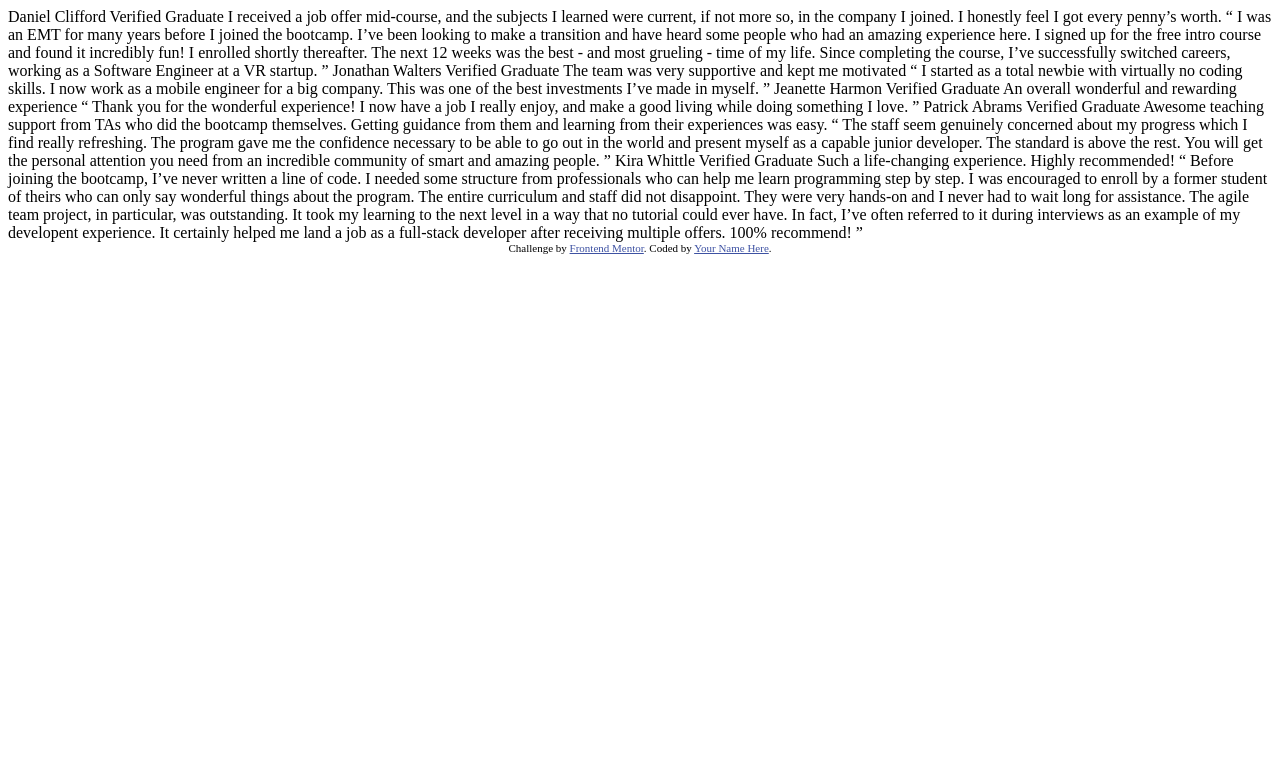
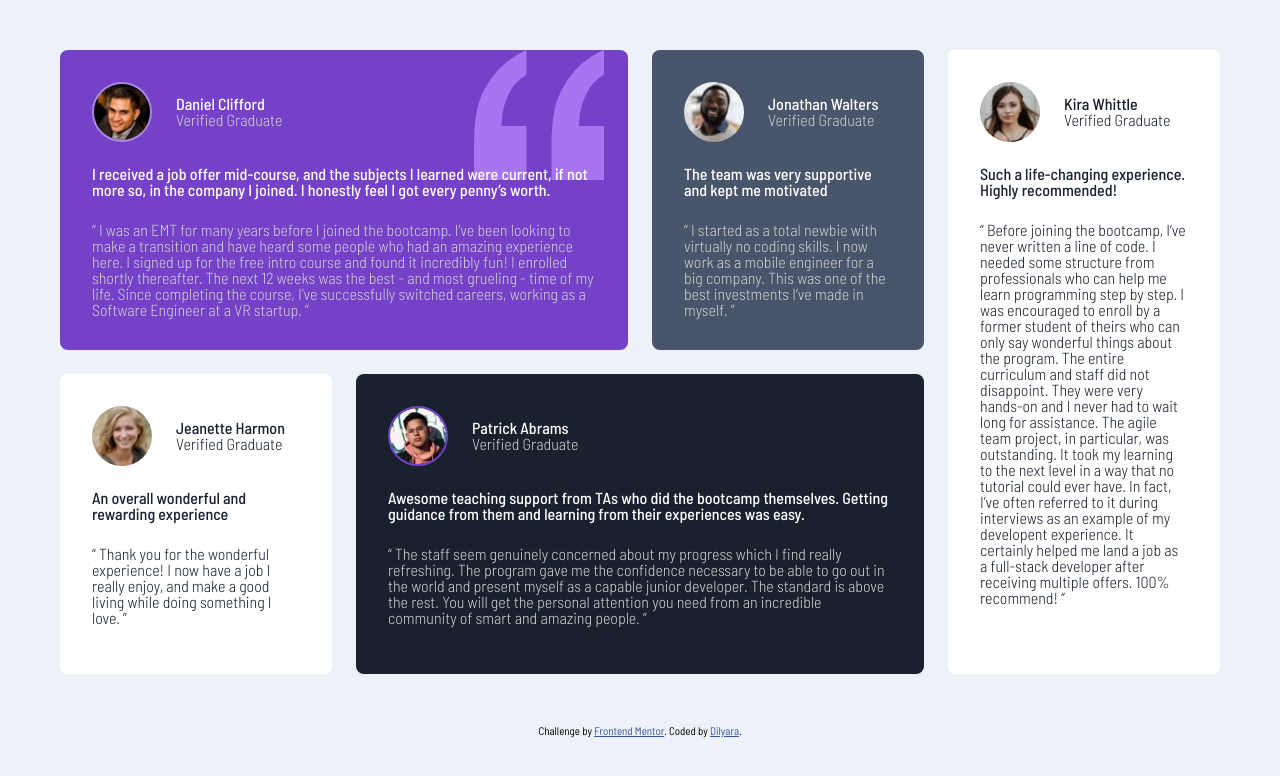
Before and after one commit to Dilyara1/testimonials-grid-section-main, a plain HTML site: page index.html in a window 1280 px wide. Drawn offline with Linux system fonts and the light colour scheme.

Commit message:
feat: testimonials

```diff
--- a/index.html
+++ b/index.html
@@ -7,58 +7,96 @@
   <link rel="icon" type="image/png" sizes="32x32" href="./images/favicon-32x32.png">
 
   <title>Frontend Mentor | [Challenge Name Here]</title>
-
-  <!-- Feel free to remove these styles or customise in your own stylesheet 👍 -->
-  <style>
-    .attribution { font-size: 11px; text-align: center; }
-    .attribution a { color: hsl(228, 45%, 44%); }
-  </style>
+  <link rel="preconnect" href="https://fonts.googleapis.com">
+  <link rel="preconnect" href="https://fonts.gstatic.com" crossorigin>
+  <link href="https://fonts.googleapis.com/css2?family=Barlow+Semi+Condensed:ital,wght@0,100;0,200;0,300;0,400;0,500;0,600;0,700;0,800;0,900;1,100;1,200;1,300;1,400;1,500;1,600;1,700;1,800;1,900&family=Inter:ital,opsz,wght@0,14..32,100..900;1,14..32,100..900&family=Outfit:wght@100..900&display=swap" rel="stylesheet">
+  <link rel="stylesheet" href="./styles.css">
 </head>
 <body>
-  Daniel Clifford
-  Verified Graduate
-
-  I received a job offer mid-course, and the subjects I learned were current, if not more so,
-  in the company I joined. I honestly feel I got every penny’s worth.
-
+  <main>
+    <section>
+      <article class="testimonial testimonial--1">
+        <figure>
+          <img class="testimonial__image" src="./images/image-daniel.jpg" alt="Daniel" />
+          <figcaption>
+            <p class="testimonial__author-name">Daniel Clifford</p>
+            <p class="testimonial__author-subtitle">Verified Graduate</p>
+          </figcaption>
+        </figure>
+        <blockquote class="testimonial__blockquote">
+          <p class="testimonial__title">I received a job offer mid-course, and the subjects I learned were current, if not more so,
+            in the company I joined. I honestly feel I got every penny’s worth.</h1>
+          <p class="testimonial__subtitle">
             “ I was an EMT for many years before I joined the bootcamp. I’ve been looking to make a
     transition and have heard some people who had an amazing experience here. I signed up
     for the free intro course and found it incredibly fun! I enrolled shortly thereafter.
     The next 12 weeks was the best - and most grueling - time of my life. Since completing
     the course, I’ve successfully switched careers, working as a Software Engineer at a VR startup. ”
-
-  Jonathan Walters
-  Verified Graduate
-
-  The team was very supportive and kept me motivated
-
+          </p>
+        </blockquote>
+      </article>
+      <article class="testimonial testimonial--2">
+        <figure>
+          <img class="testimonial__image" src="./images/image-jonathan.jpg" alt="Jonathan" />
+          <figcaption>
+            <p class="testimonial__author-name">Jonathan Walters</p>
+            <p class="testimonial__author-subtitle">Verified Graduate</p>
+          </figcaption>
+        </figure>
+        <blockquote class="testimonial__blockquote">
+          <p class="testimonial__title">The team was very supportive and kept me motivated</h1>
+          <p class="testimonial__subtitle">
             “ I started as a total newbie with virtually no coding skills. I now work as a mobile engineer
             for a big company. This was one of the best investments I’ve made in myself. ”
-
-  Jeanette Harmon
-  Verified Graduate
-
-  An overall wonderful and rewarding experience
-
+          </p>
+        </blockquote>
+      </article>
+      <article class="testimonial testimonial--3">
+        <figure>
+          <img class="testimonial__image" src="./images/image-jeanette.jpg" alt="Jeanette" />
+          <figcaption>
+            <p class="testimonial__author-name">Jeanette Harmon</p>
+            <p class="testimonial__author-subtitle">Verified Graduate</p>
+          </figcaption>
+        </figure>
+        <blockquote class="testimonial__blockquote">
+          <p class="testimonial__title"> An overall wonderful and rewarding experience</h1>
+          <p class="testimonial__subtitle">
             “ Thank you for the wonderful experience! I now have a job I really enjoy, and make a good living
             while doing something I love. ”
-
-  Patrick Abrams
-  Verified Graduate
-
-  Awesome teaching support from TAs who did the bootcamp themselves. Getting guidance from them and
-  learning from their experiences was easy.
-
+          </p>
+        </blockquote>
+      </article>
+      <article class="testimonial testimonial--4">
+        <figure>
+          <img class="testimonial__image" src="./images/image-patrick.jpg" alt="Patrick" />
+          <figcaption>
+            <p class="testimonial__author-name"> Patrick Abrams</p>
+            <p class="testimonial__author-subtitle">Verified Graduate</p>
+          </figcaption>
+        </figure>
+        <blockquote class="testimonial__blockquote">
+          <p class="testimonial__title">Awesome teaching support from TAs who did the bootcamp themselves. Getting guidance from them and
+            learning from their experiences was easy.</h1>
+          <p class="testimonial__subtitle">
             “ The staff seem genuinely concerned about my progress which I find really refreshing. The program
             gave me the confidence necessary to be able to go out in the world and present myself as a capable
             junior developer. The standard is above the rest. You will get the personal attention you need from
             an incredible community of smart and amazing people. ”
-
-  Kira Whittle
-  Verified Graduate
-
-  Such a life-changing experience. Highly recommended!
-
+          </p>
+        </blockquote>
+      </article>
+      <article class="testimonial testimonial--5">
+        <figure>
+          <img class="testimonial__image" src="./images/image-kira.jpg" alt="Kira" />
+          <figcaption>
+            <p class="testimonial__author-name">Kira Whittle</p>
+            <p class="testimonial__author-subtitle">Verified Graduate</p>
+          </figcaption>
+        </figure>
+        <blockquote class="testimonial__blockquote">
+          <p class="testimonial__title">Such a life-changing experience. Highly recommended!</h1>
+          <p class="testimonial__subtitle">
             “ Before joining the bootcamp, I’ve never written a line of code. I needed some structure from
     professionals who can help me learn programming step by step. I was encouraged to enroll by a former
     student of theirs who can only say wonderful things about the program. The entire curriculum and staff
@@ -67,10 +105,14 @@
     could ever have. In fact, I’ve often referred to it during interviews as an example of my developent
     experience. It certainly helped me land a job as a full-stack developer after receiving multiple offers.
     100% recommend! ”
-
-  <div class="attribution">
+          </p>
+        </blockquote>
+      </article>
+    </section>
+  </main>
+  <footer class="attribution">
     Challenge by <a href="https://www.frontendmentor.io?ref=challenge" target="_blank">Frontend Mentor</a>.
-    Coded by <a href="#">Your Name Here</a>.
-  </div>
+    Coded by <a href="#">Dilyara</a>.
+  </footer>
 </body>
 </html>
--- /dev/null
+++ b/styles.css
@@ -0,0 +1,176 @@
+* {
+    margin: 0;
+    padding: 0;
+    box-sizing: border-box;
+}
+
+body {
+    font-size: 13px;
+    font-family: "Barlow Semi Condensed", serif;
+    background-color: hsl(210, 46%, 95%);
+    height: 100vh;
+}
+
+main {
+    width: 100%;
+    padding: 50px 24px;
+}
+
+section {
+    display: grid;
+    gap: 24px;
+}
+
+.testimonial {
+    width: 100%;
+    max-width: 600px;
+    border-radius: 8px;
+    padding: 32px;
+}
+
+.testimonial--1 {
+    background-color: hsl(263, 55%, 52%);
+    background-image: url(./images/bg-pattern-quotation.svg);
+    background-repeat: no-repeat;
+    background-position: calc(100% - 24px) 0;
+    background-size: 130px 130px;
+}
+
+.testimonial--1 .testimonial__title, .testimonial--1 .testimonial__author-name,
+.testimonial--2 .testimonial__title, .testimonial--2 .testimonial__author-name,
+.testimonial--4 .testimonial__title, .testimonial--4 .testimonial__author-name {
+    color: white;
+}
+
+.testimonial--1 .testimonial__subtitle,.testimonial--1 .testimonial__author-subtitle,
+.testimonial--2 .testimonial__subtitle,.testimonial--2 .testimonial__author-subtitle,
+.testimonial--4 .testimonial__subtitle,.testimonial--4 .testimonial__author-subtitle  {
+    color: hsl(0, 0%, 81%);
+}
+
+.testimonial--1 .testimonial__image {
+    border: 2px solid hsl(263, 55%, 70%);
+}
+
+.testimonial--2 {
+    background-color: hsl(217, 19%, 35%);
+}
+
+.testimonial--3, .testimonial--5 {
+    background-color: white;
+}
+
+.testimonial--3 .testimonial__title, .testimonial--3 .testimonial__author-name,
+.testimonial--5 .testimonial__title, .testimonial--5 .testimonial__author-name  {
+    color: hsl(219, 29%, 14%);
+}
+
+.testimonial--3 .testimonial__subtitle, .testimonial--3  .testimonial__author-subtitle,
+.testimonial--5 .testimonial__subtitle, .testimonial--5 .testimonial__author-subtitle {
+    color: hsl(219, 29%, 14%);
+}
+
+.testimonial--4 {
+    background-color: hsl(219, 29%, 14%);
+}
+
+.testimonial--4 .testimonial__image {
+    border: 2px solid hsl(263, 55%, 52%)
+}
+
+figure {
+    display: flex;
+    justify-content: start;
+    align-items: center;
+    gap: 24px;
+}
+
+.testimonial__image {
+    width: 60px;
+    height: 60px;
+    border-radius: 50%;
+    object-fit: cover;
+}
+
+.testimonial__title, .testimonial__author-name  {
+    font-weight: 500;
+}
+
+.testimonial__subtitle, .testimonial__author-subtitle  {
+    font-weight: 300;
+}
+
+.testimonial__blockquote {
+    margin-top: 24px;
+}
+
+.testimonial__title {
+    margin-bottom: 24px;
+    line-height: 1.5;
+    font-size: 1.5rem;
+}
+
+.testimonial__author-name, .testimonial__author-subtitle, .testimonial__subtitle {
+    font-size: 1rem;
+    line-height: 1.5;
+}
+
+.attribution { font-size: 11px; text-align: center; }
+.attribution a { color: hsl(228, 45%, 44%); }
+
+/* Desktop (1024px) */
+@media (min-width: 1024px) {
+    main {
+        margin: 0 auto;
+        padding: 50px 60px;
+    }
+    section {
+        grid-template-columns: repeat(auto-fill, minmax(250px, 1fr));
+        grid-template-rows: repeat(2, 1fr);
+        place-content: center;
+        gap: 24px;
+    }
+
+    .testimonial {
+        max-width: none;
+    }
+
+    .testimonial--1 {
+        grid-column: 1 / 3;
+        grid-row: 1;
+    }
+
+    .testimonial--3 {
+        grid-column: 1 / 2;
+        grid-row: 2;
+    }
+
+    .testimonial--4 {
+        grid-column: 2 / 4;
+        grid-row: 2;
+    }
+
+    .testimonial--5 {
+        grid-column: 4 / 5;
+        grid-row: 1 / 3
+    }
+
+    .testimonial__title {
+        line-height: 1;
+        font-size: 1rem;
+    }
+
+    .testimonial__author-name, .testimonial__author-subtitle, .testimonial__subtitle {
+        font-size: 1rem;
+        line-height: 1;
+    }
+}
+
+/* Large Desktop (min-width: 1440px) */
+@media (min-width: 1440px) {
+    section {
+        grid-template-columns: repeat(4, 1fr);
+        justify-items: center;
+        place-content: center;
+    }
+}
```
Also changed, not shown: preview.png (added), 1 other file. Lines whose indentation alone changed are shown as unchanged.
